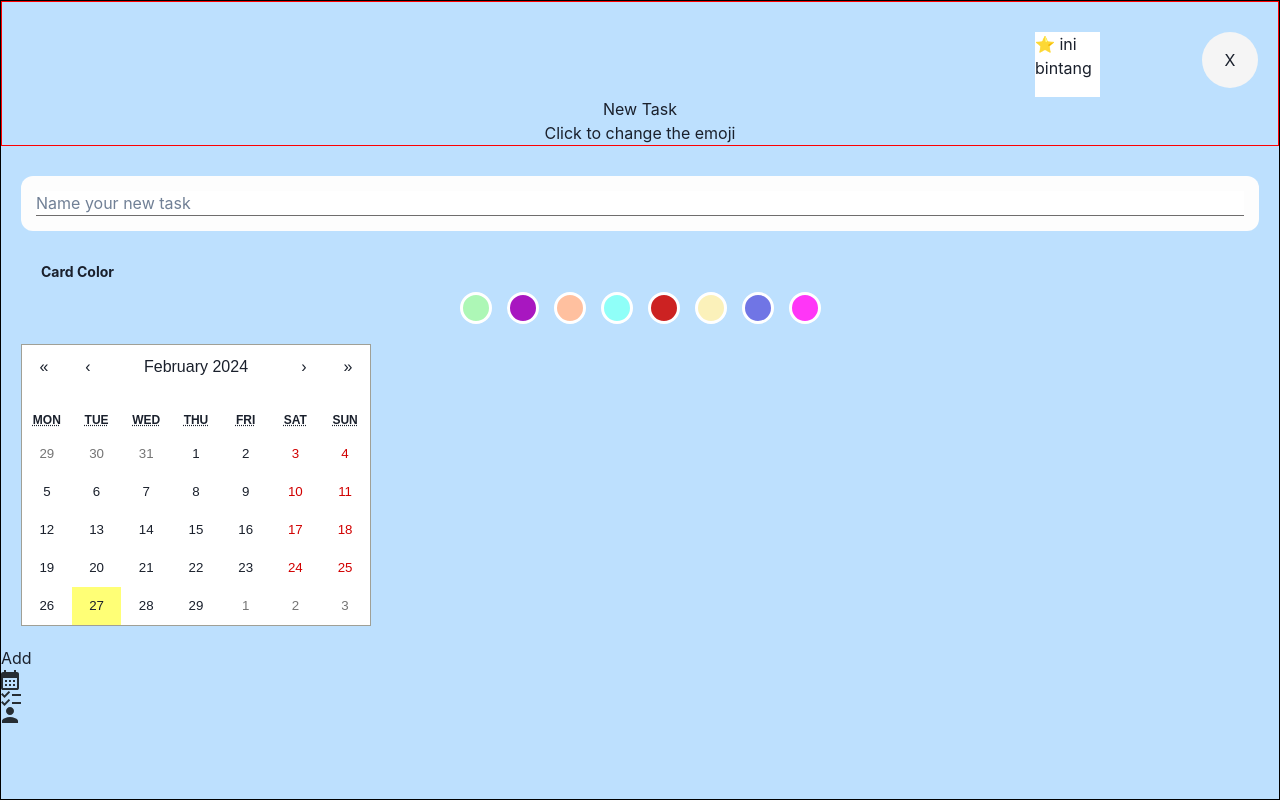
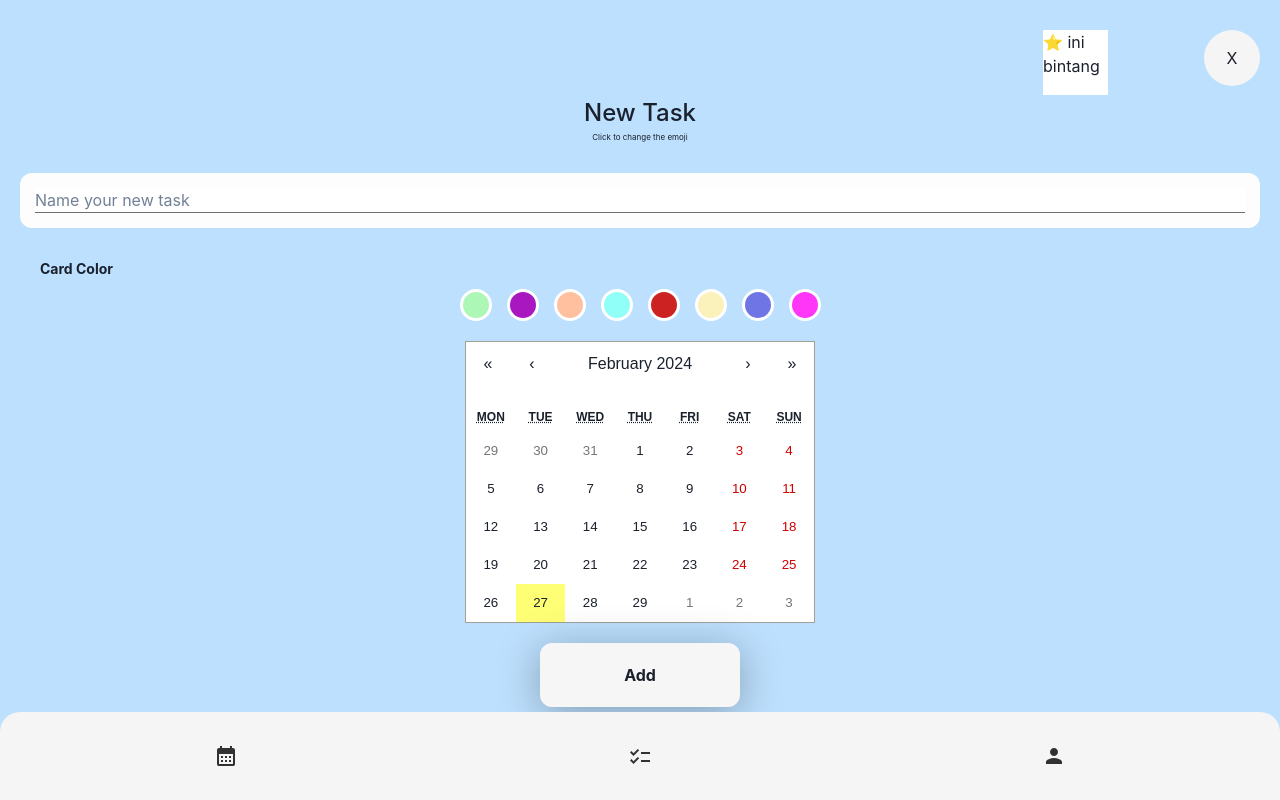
Before and after one commit to sulthanrizal/Task_APP, a React (Create React App) app in the folder client/: page /todoadd in a window 1280 px wide. Built offline with nearby package versions, Linux system fonts and the light colour scheme.

Commit message:
create scss or styling for the components TODO ADD

```diff
--- a/client/src/@page/todoadd/todoadd.scss
+++ b/client/src/@page/todoadd/todoadd.scss
@@ -1,16 +1,14 @@
 .container-todoadd {
-    border: 1px solid black;
     background-color: #BDE0FE;
     height: 100vh;
 
     .header-todoadd {
-        border: 1px solid red;
         flex-direction: column;
         align-items: flex-end;
         padding: 30px 20px 0px 20px;
 
         .row-header-todoadd {
-            gap: 102px;
+            gap: 96px;
 
             span {
                 width: 65px;
@@ -33,6 +31,18 @@
             flex-direction: column;
             width: 100%;
             text-align: center;
+
+            .col-head-todoadd-text {
+                font-weight: 500;
+                font-size: 24px;
+                line-height: 36px;
+            }
+
+            .col-foot-todoadd-add {
+                font-weight: 400;
+                font-size: 8px;
+                line-height: 12px;
+            }
         }
     }
 
@@ -141,6 +151,48 @@
     }
 
     .body-reapet-todoadd {
+        display: flex;
+        justify-content: center;
+        width: 100%;
         padding: 20px;
+
+    }
+
+    .footer-todoadd {
+        display: flex;
+        position: absolute;
+        width: 100%;
+        bottom: 0;
+        gap: 5px;
+        flex-direction: column;
+        align-items: center;
+
+        .btn-footer-todoadd-top {
+            background-color: #F6F6F6;
+            display: flex;
+            justify-content: center;
+            border-radius: 12px;
+            filter: drop-shadow(0px 6px 20px rgba(0, 0, 0, 0.3));
+
+            button {
+                width: 200px;
+                padding: 20px;
+                font-size: 16px;
+                font-weight: 700;
+            }
+        }
+
+        .btn-footer-todoadd-bottom {
+            background-color: #f5f5f5;
+            border-top-left-radius: 20px;
+            border-top-right-radius: 20px;
+            height: 88px;
+            padding: 20px;
+            width: 100%;
+            display: flex;
+            justify-content: space-around;
+            align-items: center;
+            z-index: 1;
+        }
     }
 }
```
